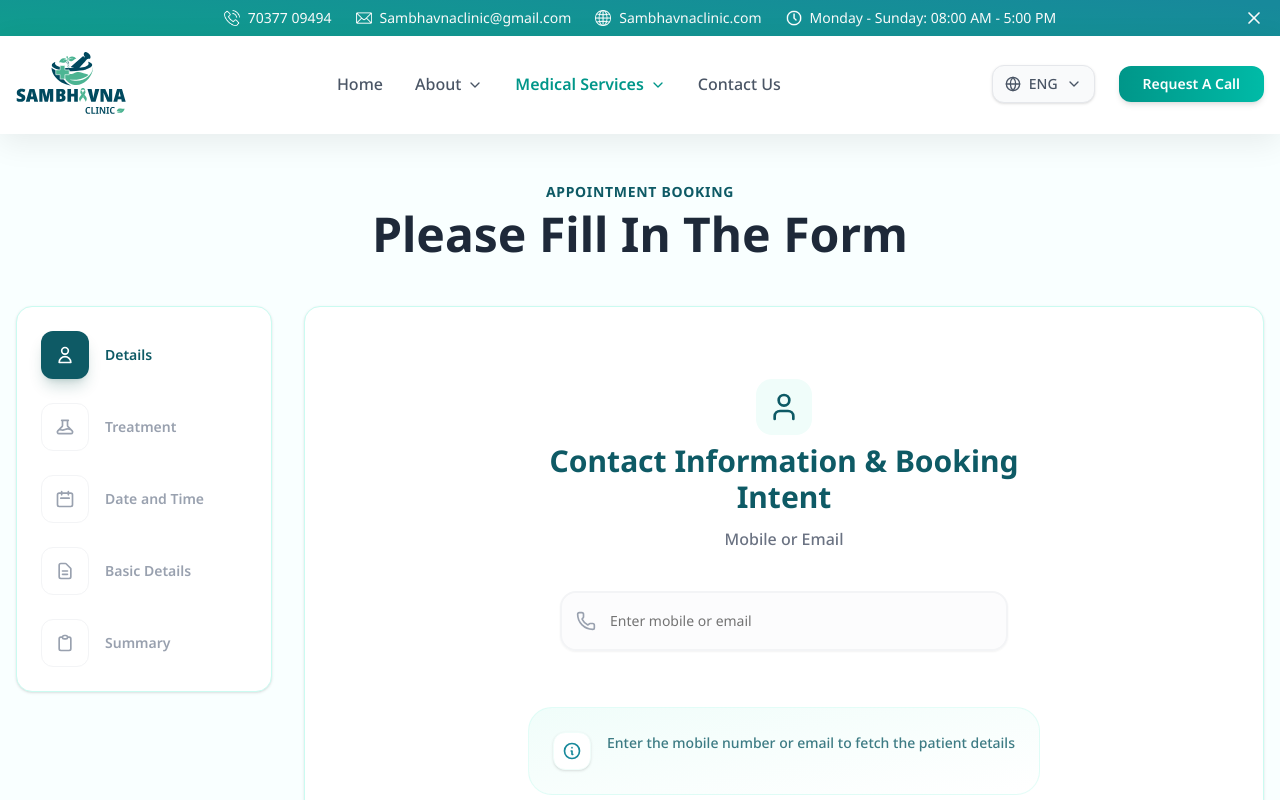
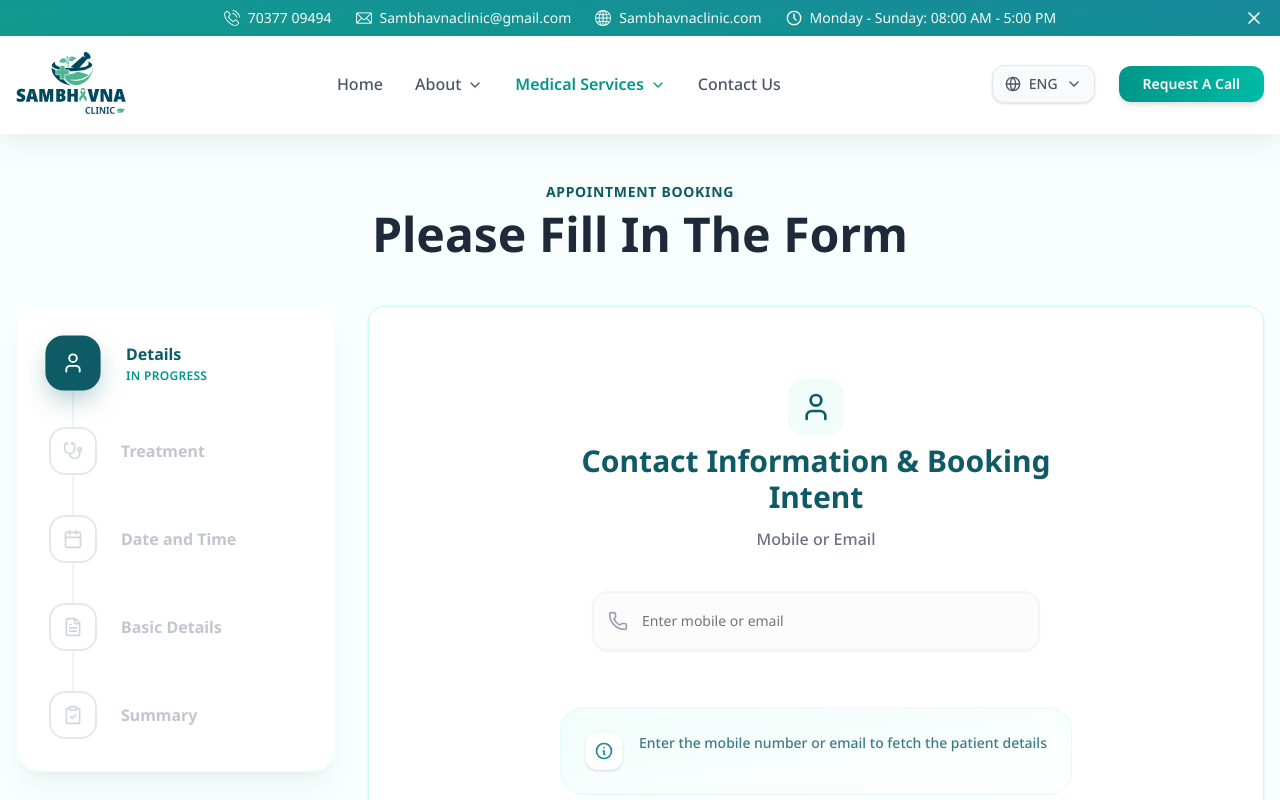
Before and after one commit to Jc-cell-cpu/sambhavnaclinic, a Next.js app: page /about/appointment in a window 1280 px wide. Shown: the top 800 px of the page. Built offline with nearby package versions, Linux system fonts and the light colour scheme.

Commit message:
feat: Introduce multi-step booking wizard with OTP verification, receipt generation, and localization support.

```diff
--- a/src/components/AppointmentWithTestimonials.tsx
+++ b/src/components/AppointmentWithTestimonials.tsx
@@ -12,7 +12,6 @@ const initialState = {
   errors: {},
 };
 
-// eslint-disable-next-line @typescript-eslint/no-explicit-any
 export default function AppointmentWithTestimonials({
   dictionary,
 }: {
--- a/src/components/booking/BookingReceipt.tsx
+++ b/src/components/booking/BookingReceipt.tsx
@@ -59,7 +59,7 @@ export default function BookingReceipt({
         {/* Header Section */}
         <div className="flex flex-col md:flex-row justify-between items-start md:items-center gap-6 border-b-2 border-teal-50 pb-8">
           <div className="flex items-center gap-4">
-            <div className="w-14 h-14 bg-gradient-to-br from-[#0e5a65] to-[#17899B] rounded-2xl flex items-center justify-center text-white shadow-lg shadow-teal-900/10 print:shadow-none">
+            <div className="w-14 h-14 bg-linear-to-br from-[#0e5a65] to-[#17899B] rounded-2xl flex items-center justify-center text-white shadow-lg shadow-teal-900/10 print:shadow-none">
               <Stethoscope className="w-8 h-8" />
             </div>
             <div>
@@ -81,7 +81,7 @@ export default function BookingReceipt({
                 #{receiptId}
               </p>
             </div>
-            <div className="md:hidden h-10 w-[1px] bg-gray-100"></div>
+            <div className="md:hidden h-10 w-px bg-gray-100"></div>
             <div>
               <p className="text-[10px] font-black text-gray-400 uppercase tracking-widest">
                 Date
--- a/src/components/booking/BookingSuccess.tsx
+++ b/src/components/booking/BookingSuccess.tsx
@@ -169,11 +169,11 @@ export default function BookingSuccess({
             initial={{ opacity: 0 }}
             animate={{ opacity: 1 }}
             exit={{ opacity: 0 }}
-            className="fixed inset-0 z-[100] bg-black/70 backdrop-blur-md flex items-center justify-center p-4 print:p-0 print:bg-white print:block"
+            className="fixed inset-0 z-100 bg-black/70 backdrop-blur-md flex items-center justify-center p-4 print:p-0 print:bg-white print:block"
             onClick={() => setShowReceipt(false)}
           >
             {/* Close Button - Responsive Position */}
-            <div className="absolute top-4 right-4 z-[110] print:hidden">
+            <div className="absolute top-4 right-4 z-110 print:hidden">
               <button
                 onClick={(e) => {
                   e.stopPropagation();
--- a/src/components/booking/Sidebar.tsx
+++ b/src/components/booking/Sidebar.tsx
@@ -1,8 +1,15 @@
 "use client";
 
-import { Check } from "lucide-react";
+import {
+  Check,
+  User,
+  Stethoscope,
+  Calendar,
+  FileText,
+  ClipboardCheck,
+} from "lucide-react";
+import { motion } from "framer-motion";
 
-// eslint-disable-next-line @typescript-eslint/no-explicit-any
 interface SidebarProps {
   currentStep: number;
   labels: {
@@ -15,174 +22,148 @@ interface SidebarProps {
 }
 
 export default function Sidebar({ currentStep, labels }: SidebarProps) {
-  // Steps configuration mapped to UI states
-
-  // Steps 1 & 2 are preliminary (Contact & OTP) and might not need to be shown as active "Treatment" steps yet,
-  // or we can map them.
-  // Based on the user request: "Left Sidebar (Progress): Displays the steps (Treatment, Date & Time, Basic Details, Summary)."
-  // This implies the sidebar starts tracking mainly from the core booking flow, but we need to handle the initial contact steps.
-  // Let's assume Steps 1 & 2 are part of a "Details" or "Login" phase that might map to the first item or be separate.
-  // Looking at the mockup, the first item is "Details" (icon looks like contact/login?) or "Treatment"?
-  // Re-reading: "Left Sidebar... (Treatment, Date & Time, Basic Details, Summary)"
-  // Wait, the mockup screenshot 1 shows: "Details", "Treatment", "Date and Time", "Basic Details", "Summary".
-  // Actually, let's look at the user prompt again: "Left Sidebar (Progress): Displays the steps (Treatment, Date & Time, Basic Details, Summary)."
-  // BUT the first step is "user should add mobile number/email id".
-  // Let's reconcile. I will add a "Details" or "Login" step to the sidebar if it makes sense, or just highlight "Treatment" once we get there.
-  // The user prompt lists steps 1-6.
-  // Let's try to map them to the 4 visible sidebar items requested, or maybe 5 items if we include the initial login.
-  // Let's stick to the prompt's list for the sidebar: "Treatment, Date & Time, Basic Details, Summary".
-  // This might mean Steps 1 & 2 are considered "pre-wizard" or part of the first step.
-  // However, for better UX, I'll add a "Details" step at the top if the user is in step 1/2.
-  // Actually, let's look at the provided text: "Step 1: user should add mobile number/email id... Step 3: Select Treatment".
-  // Let's make the Sidebar items:
-  // 1. Details (Steps 1, 2)
-  // 2. Treatment (Step 3)
-  // 3. Date & Time (Step 4)
-  // 4. Basic Details (Step 5)
-  // 5. Summary (Step 6)
-  // The user prompt said: "Displays the steps (Treatment, Date & Time, Basic Details, Summary)." - that's 4 items.
-  // Maybe "Details" is implied or skipped in the description but present in the logical flow. I will add "Details" as the first icon for clarity.
-
   const sidebarItems = [
     {
       label: labels.details,
-      icon: (
-        <svg
-          className="w-5 h-5"
-          fill="none"
-          stroke="currentColor"
-          viewBox="0 0 24 24"
-        >
-          <path
-            strokeLinecap="round"
-            strokeLinejoin="round"
-            strokeWidth={2}
-            d="M16 7a4 4 0 11-8 0 4 4 0 018 0zM12 14a7 7 0 00-7 7h14a7 7 0 00-7-7z"
-          />
-        </svg>
-      ),
+      icon: <User className="w-5 h-5" />,
       activeSteps: [1, 2],
     },
     {
       label: labels.treatment,
-      icon: (
-        <svg
-          className="w-5 h-5"
-          fill="none"
-          stroke="currentColor"
-          viewBox="0 0 24 24"
-        >
-          <path
-            strokeLinecap="round"
-            strokeLinejoin="round"
-            strokeWidth={2}
-            d="M19.428 15.428a2 2 0 00-1.022-.547l-2.387-.477a6 6 0 00-3.86.517l-.318.158a6 6 0 01-3.86.517L6.05 15.21a2 2 0 00-1.806.547M8 4h8l-1 1v5.172a2 2 0 00.586 1.414l5 5c1.26 1.26.367 3.414-1.415 3.414H4.828c-1.782 0-2.674-2.154-1.414-3.414l5-5A2 2 0 009 10.172V5L8 4z"
-          />
-        </svg>
-      ),
+      icon: <Stethoscope className="w-5 h-5" />,
       activeSteps: [3],
     },
     {
       label: labels.dateTime,
-      icon: (
-        <svg
-          className="w-5 h-5"
-          fill="none"
-          stroke="currentColor"
-          viewBox="0 0 24 24"
-        >
-          <path
-            strokeLinecap="round"
-            strokeLinejoin="round"
-            strokeWidth={2}
-            d="M8 7V3m8 4V3m-9 8h10M5 21h14a2 2 0 002-2V7a2 2 0 00-2-2H5a2 2 0 00-2 2v12a2 2 0 002 2z"
-          />
-        </svg>
-      ),
+      icon: <Calendar className="w-5 h-5" />,
       activeSteps: [4],
     },
     {
       label: labels.basicDetails,
-      icon: (
-        <svg
-          className="w-5 h-5"
-          fill="none"
-          stroke="currentColor"
-          viewBox="0 0 24 24"
-        >
-          <path
-            strokeLinecap="round"
-            strokeLinejoin="round"
-            strokeWidth={2}
-            d="M9 12h6m-6 4h6m2 5H7a2 2 0 01-2-2V5a2 2 0 012-2h5.586a1 1 0 01.707.293l5.414 5.414a1 1 0 01.293.707V19a2 2 0 01-2 2z"
-          />
-        </svg>
-      ),
+      icon: <FileText className="w-5 h-5" />,
       activeSteps: [5],
     },
     {
       label: labels.summary,
-      icon: (
-        <svg
-          className="w-5 h-5"
-          fill="none"
-          stroke="currentColor"
-          viewBox="0 0 24 24"
-        >
-          <path
-            strokeLinecap="round"
-            strokeLinejoin="round"
-            strokeWidth={2}
-            d="M9 5H7a2 2 0 00-2 2v12a2 2 0 002 2h10a2 2 0 002-2V7a2 2 0 00-2-2h-2M9 5a2 2 0 002 2h2a2 2 0 002-2M9 5a2 2 0 012-2h2a2 2 0 012 2"
-          />
-        </svg>
-      ),
+      icon: <ClipboardCheck className="w-5 h-5" />,
       activeSteps: [6],
     },
   ];
 
   return (
-    <div className="w-full md:w-64 bg-white rounded-2xl shadow-sm border border-teal-100 p-6 h-fit">
-      <div className="space-y-6">
+    <div className="w-full md:w-80 bg-white rounded-3xl shadow-xl shadow-teal-900/5 border border-teal-50 p-8 h-fit sticky top-24">
+      <div className="relative">
+        {/* Background Track Line (Desktop) */}
+        <div className="absolute left-[23px] top-6 bottom-6 w-0.5 bg-gray-100 hidden md:block rounded-full" />
+
+        <div className="space-y-10 relative">
           {sidebarItems.map((item, index) => {
-          // Determine state
             const isActive = item.activeSteps.includes(currentStep);
-          // Check if passed (any step in activeSteps is less than currentStep, but simpler: check if the *last* active step for this item is < currentStep)
             const isCompleted = Math.max(...item.activeSteps) < currentStep;
 
             return (
-            <div key={index} className="flex items-center gap-4 group">
               <div
-                className={`relative flex items-center justify-center w-12 h-12 rounded-xl transition-all duration-300 ${
-                  isActive
-                    ? "bg-[#0e5a65] text-white shadow-lg shadow-teal-900/20"
+                key={index}
+                className="flex items-center gap-6 relative z-10 group"
+              >
+                {/* Icon Container */}
+                <motion.div
+                  initial={false}
+                  animate={{
+                    backgroundColor: isActive
+                      ? "#0e5a65"
                       : isCompleted
-                    ? "bg-teal-50 text-teal-600 border border-teal-200"
-                    : "bg-white text-gray-400 border border-gray-100"
-                }`}
+                      ? "#ecfdf5"
+                      : "#ffffff",
+                    borderColor: isActive
+                      ? "#0e5a65"
+                      : isCompleted
+                      ? "#10b981"
+                      : "#e5e7eb",
+                    scale: isActive ? 1.15 : 1,
+                    boxShadow: isActive
+                      ? "0 10px 25px -5px rgba(14, 90, 101, 0.4)"
+                      : "0 0 0 0 rgba(0,0,0,0)",
+                  }}
+                  transition={{ duration: 0.4, type: "spring", bounce: 0.4 }}
+                  className={`relative flex items-center justify-center w-12 h-12 rounded-2xl border-2 shrink-0 transition-colors duration-300
+                    ${
+                      isCompleted
+                        ? "text-teal-600"
+                        : isActive
+                        ? "text-white"
+                        : "text-gray-300"
+                    }
+                    `}
                 >
-                {isCompleted ? <Check className="w-6 h-6" /> : item.icon}
+                  {isCompleted ? (
+                    <motion.div
+                      initial={{ scale: 0, rotate: -180 }}
+                      animate={{ scale: 1, rotate: 0 }}
+                      transition={{ duration: 0.3 }}
+                    >
+                      <Check className="w-6 h-6 stroke-3" />
+                    </motion.div>
+                  ) : (
+                    item.icon
+                  )}
 
-                {/* Connector Line (except for last item) */}
+                  {/* Connecting Line Segment */}
                   {index !== sidebarItems.length - 1 && (
-                  <div className="absolute -bottom-6 left-1/2 -translate-x-1/2 w-0.5 h-6 bg-gray-100 -z-10" />
+                    <div className="absolute -bottom-[42px] left-1/2 -translate-x-1/2 w-0.5 h-[42px] hidden md:block overflow-hidden pointer-events-none">
+                      <motion.div
+                        className="w-full bg-teal-500 origin-top"
+                        initial={{ height: "0%" }}
+                        animate={{ height: isCompleted ? "100%" : "0%" }}
+                        transition={{ duration: 0.5, ease: "easeInOut" }}
+                      />
+                    </div>
                   )}
-              </div>
+                </motion.div>
+
+                {/* Label & Status */}
+                <motion.div
+                  animate={{
+                    x: isActive ? 5 : 0,
+                    opacity: isActive || isCompleted ? 1 : 0.6,
+                  }}
+                  className="flex flex-col justify-center"
+                >
                   <span
-                className={`font-semibold text-sm transition-colors duration-300 ${
+                    className={`font-bold text-base transition-colors duration-300 ${
                       isActive
                         ? "text-[#0e5a65]"
                         : isCompleted
-                    ? "text-teal-900"
-                    : "text-gray-400"
+                        ? "text-teal-800"
+                        : "text-gray-400 group-hover:text-gray-500"
                     }`}
                   >
                     {item.label}
                   </span>
+                  {isActive && (
+                    <motion.span
+                      initial={{ opacity: 0, height: 0, y: -5 }}
+                      animate={{ opacity: 1, height: "auto", y: 0 }}
+                      className="text-xs text-teal-600 font-semibold tracking-wide uppercase mt-0.5"
+                    >
+                      In Progress
+                    </motion.span>
+                  )}
+                  {isCompleted && (
+                    <motion.span
+                      initial={{ opacity: 0 }}
+                      animate={{ opacity: 1 }}
+                      className="text-xs text-emerald-600 font-medium mt-0.5"
+                    >
+                      Completed
+                    </motion.span>
+                  )}
+                </motion.div>
               </div>
             );
           })}
         </div>
       </div>
+    </div>
   );
 }
--- a/src/components/booking/Step1Contact.tsx
+++ b/src/components/booking/Step1Contact.tsx
@@ -69,7 +69,7 @@ export default function Step1Contact({
           />
         </div>
         {error && (
-          <p className="text-red-500 text-xs font-bold text-center animate-in fade-in">
+          <p className="text-red-500 text-xs font-bold text-center mt-2">
             {error}
           </p>
         )}
--- a/src/components/booking/Step2OTP.tsx
+++ b/src/components/booking/Step2OTP.tsx
@@ -67,7 +67,7 @@ export default function Step2OTP({
               }`}
           />
           {error && (
-            <p className="text-red-500 text-xs font-bold text-center mt-2 animate-in fade-in slide-in-from-top-1">
+            <p className="text-red-500 text-xs font-bold text-center mt-2">
               {error}
             </p>
           )}
--- a/src/lib/schemas.ts
+++ b/src/lib/schemas.ts
@@ -1,4 +1,4 @@
-
+/* eslint-disable @typescript-eslint/no-explicit-any */
 import { z } from "zod";
 
 export const contactFormSchema = z.object({
@@ -7,45 +7,87 @@ export const contactFormSchema = z.object({
     .string()
     .length(10, "Phone number must be exactly 10 digits")
     .regex(/^\d+$/, "Phone number must contain only digits"),
-  email: z.string().email("Invalid email address"),
+  email: z.email({
+  message: "Invalid email address",
+}),
   subject: z.string().optional(),
   message: z.string().min(10, "Message must be at least 10 characters"),
 });
 
-export const bookingStep1Schema = z.object({
-  contact: z.string().refine((val) => {
+// Update these schemas to functions that accept 'validation' dictionary
+export const getBookingStep1Schema = (validation: any) =>
+  z.object({
+    contact: z.string().refine(
+      (val) => {
         const isMobile = /^\d{10}$/.test(val);
         const isEmail = /^[^\s@]+@[^\s@]+\.[^\s@]+$/.test(val);
         return isMobile || isEmail;
-  }, "Please enter a valid 10-digit mobile number or email address"),
+      },
+      {
+        message:
+          validation?.invalidContact ||
+          "Please enter a valid 10-digit mobile number or email address",
+      }
+    ),
   });
 
-export const bookingStep2Schema = z.object({
-  otp: z.string().length(6, "OTP must be 6 digits"),
+export const getBookingStep2Schema = (validation: any) =>
+  z.object({
+    otp: z.string().length(6, {
+      message: validation?.otpLength || "OTP must be 6 digits",
+    }),
   });
 
-export const bookingStep3Schema = z.object({
+export const getBookingStep3Schema = (validation: any) =>
+  z.object({
     treatment: z
-    .string({ message: "Please select a treatment" })
-    .min(1, "Please select a treatment"),
+      .string({
+        message: validation?.requiredTreatment || "Please select a treatment",
+      })
+      .min(1, {
+        message: validation?.requiredTreatment || "Please select a treatment",
+      }),
   });
 
-export const bookingStep4Schema = z.object({
-  date: z.date({ message: "Please select a date" }),
-  timeSlot: z.string({ message: "Please select a time slot" }).min(1, "Please select a time slot"),
+export const getBookingStep4Schema = (validation: any) =>
+  z.object({
+    date: z.date({
+      message: validation?.requiredDate || "Please select a date",
+    }),
+    timeSlot: z.string({
+      message: validation?.requiredTimeSlot || "Please select a time slot",
+    }).min(1, {
+        message: validation?.requiredTimeSlot || "Please select a time slot",
+    }),
   });
 
-export const bookingStep5Schema = z.object({
-  firstName: z.string().min(2, "First name must be at least 2 characters"),
-  lastName: z.string().min(2, "Last name must be at least 2 characters"),
-  email: z.string().email("Invalid email address"),
+export const getBookingStep5Schema = (validation: any) =>
+  z.object({
+    firstName: z.string().min(2, {
+      message:
+        validation?.firstNameMin || "First name must be at least 2 characters",
+    }),
+    lastName: z.string().min(2, {
+      message:
+        validation?.lastNameMin || "Last name must be at least 2 characters",
+    }),
+    email: z.email({
+      message: validation?.invalidEmail || "Invalid email address",
+    }),
     phoneNumber: z
       .string()
-    .length(10, "Phone number must be exactly 10 digits")
-    .regex(/^\d+$/, "Phone number must contain only digits")
+      .length(10, {
+        message:
+          validation?.phoneLength || "Phone number must be exactly 10 digits",
+      })
+      .regex(/^\d+$/, {
+        message:
+          validation?.phoneDigits || "Phone number must contain only digits",
+      })
       .optional()
       .or(z.literal("")),
     note: z.string().optional(),
+    confirmationLanguage: z.enum(["hindi", "english"]).optional(),
   });
 
 export const wizardBookingSchema = z.object({
@@ -55,7 +97,7 @@ export const wizardBookingSchema = z.object({
   timeSlot: z.string(),
   firstName: z.string().min(2),
   lastName: z.string().min(2),
-  email: z.string().email(),
+  email: z.email(),
   phoneNumber: z.string().optional(),
   note: z.string().optional(),
   emailLanguage: z.string().optional(),
@@ -64,7 +106,9 @@ export const wizardBookingSchema = z.object({
 export const quickAppointmentSchema = z.object({
   firstName: z.string().min(2, "First name must be at least 2 characters"),
   lastName: z.string().min(2, "Last name must be at least 2 characters"),
-  email: z.string().email("Invalid email address"),
+  email: z.email({
+  message: "Invalid email address",
+}),
   phone: z
     .string()
     .length(10, "Phone number must be exactly 10 digits")
```
Also changed, not shown: src/components/booking/BookingWizard.tsx (+21 -11 lines), src/dictionaries/en.json (+14 -0 lines), src/dictionaries/hi.json (+14 -0 lines). Lines whose indentation alone changed are shown as unchanged.
